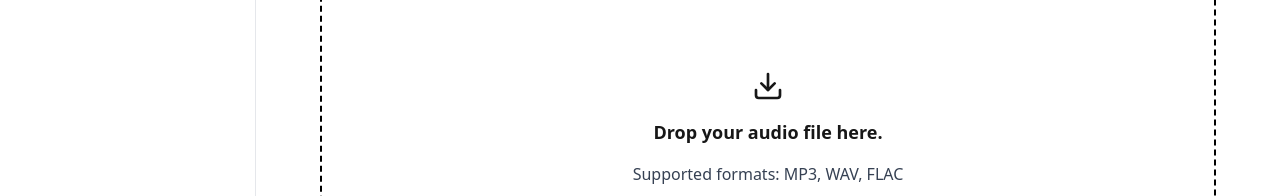
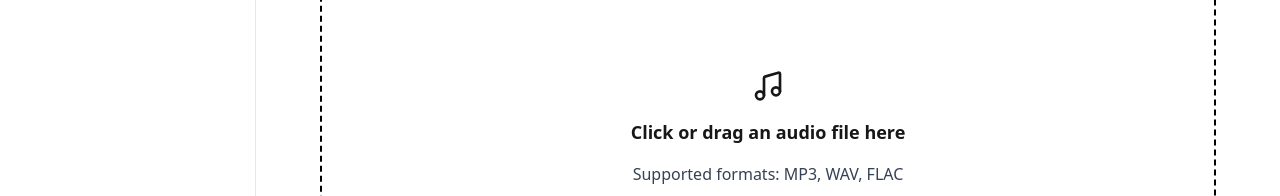
Before and after one commit to alex-monro/isolate, a Next.js app: page / in a window 1280 px wide. Shown: the part 517-713 px from the top of the page. Built offline with nearby package versions, Linux system fonts and the light colour scheme.

Commit message:
fix upload zone ux issue

```diff
--- a/app/page.tsx
+++ b/app/page.tsx
@@ -7,7 +7,11 @@ export default function Home() {
   const [audioFile, setAudioFile] = useState<File | null>(null);
 
   return (
-    <div className="flex flex-col items-center justify-center gap-12 pt-24 ">
+    <div
+      className="flex flex-col items-center justify-center gap-12 pt-24 "
+      onDragOver={(e) => e.preventDefault()}
+      onDrop={(e) => e.preventDefault()}
+    >
       <h1 className="font-black italic text-5xl tracking-tightest">
         Stem Splitter
       </h1>
--- a/components/UploadZone.tsx
+++ b/components/UploadZone.tsx
@@ -1,13 +1,16 @@
 import { Download } from "lucide-react";
-import { useRef } from "react";
+import { Music } from "lucide-react";
+import { useRef, useState } from "react";
 
 const UploadZone = ({
   setAudioFile,
 }: {
+  // Take this funtion as a propt. say what type of file is expected and what it should return
   setAudioFile: (audioFile: File) => void;
-  // Take this funtion as a propt. say what type of file is expected and what it should return
 }) => {
   const input = useRef<HTMLInputElement>(null);
+
+  const [isDragging, setIsDragging] = useState(false);
 
   const handleUploadClick = () => {
     input.current?.click();
@@ -18,8 +21,24 @@ const UploadZone = ({
     <div
       onClick={handleUploadClick}
       //over ride the default browser behavior
-      onDragOver={(e) => e.preventDefault()}
-      className="flex flex-col items-center justify-center border-2 border-dashed border-black w-full max-w-4xl mx-auto py-30 rounded-4xl"
+      onDragOver={(e) => {
+        e.preventDefault();
+        setIsDragging(true);
+      }}
+      onDragLeave={(e) => {
+        e.preventDefault();
+        setIsDragging(false);
+      }}
+      //on Drop access the file
+      onDrop={(e) => {
+        e.preventDefault();
+        setIsDragging(false);
+        const file = e.dataTransfer.files?.[0];
+        if (file) {
+          setAudioFile(file);
+        }
+      }}
+      className={` ${isDragging ? "scale-[1.05]" : ""} transition-transform cursor-pointer flex flex-col items-center justify-center border-2 border-dashed border-black w-full max-w-4xl mx-auto py-30 rounded-4xl`}
     >
       <input
         type="file"
@@ -27,9 +46,25 @@ const UploadZone = ({
         className="hidden"
         id="file-upload"
         ref={input}
+        //This Handles when someone actually clicks to add an audio file
+        onChange={(e) => {
+          const file = e.target.files?.[0];
+          if (file) {
+            setAudioFile(file);
+          }
+        }}
       />
-      <Download className="w-8 h-8 " />
-      <p className="mt-4 text-lg font-bold">Drop your audio file here.</p>
+
+      {isDragging ? (
+        <Download className="w-8 h-8 " />
+      ) : (
+        <Music className="w-8 h-8 " />
+      )}
+      <p className="mt-4 text-lg font-bold">
+        {isDragging
+          ? "Drop your audio file here!"
+          : "Click or drag an audio file here"}
+      </p>
       <p className="mt-4 text-md text-gray-700">
         Supported formats: MP3, WAV, FLAC
       </p>
```
